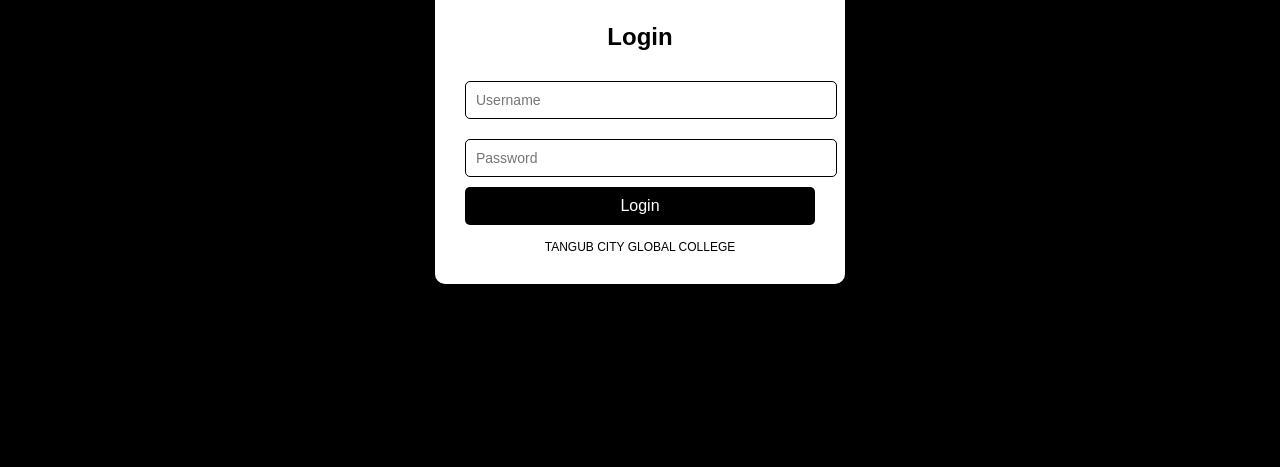
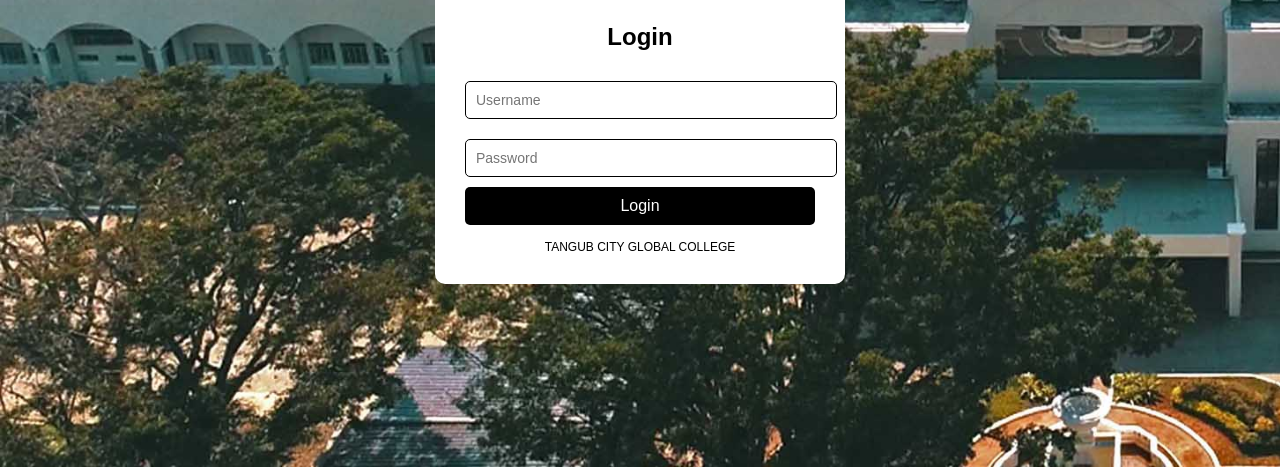
Before and after one commit to thisisaki/introtocomfinals, a plain HTML site: page index.html in a window 1280 px wide. Shown: the part 333-800 px from the top of the page. Drawn offline with Linux system fonts and the light colour scheme.

Commit message:
Update index.html

```diff
--- a/index.html
+++ b/index.html
@@ -7,7 +7,9 @@
         body {
             margin: 0;
             height: 100vh;
-            background-color: black;
+            background-image: url(tcgc.jpg);
+            background-size: cover;
+            background-repeat: no-repeat;
             display: flex;
             justify-content: center;
             align-items: center;
```
